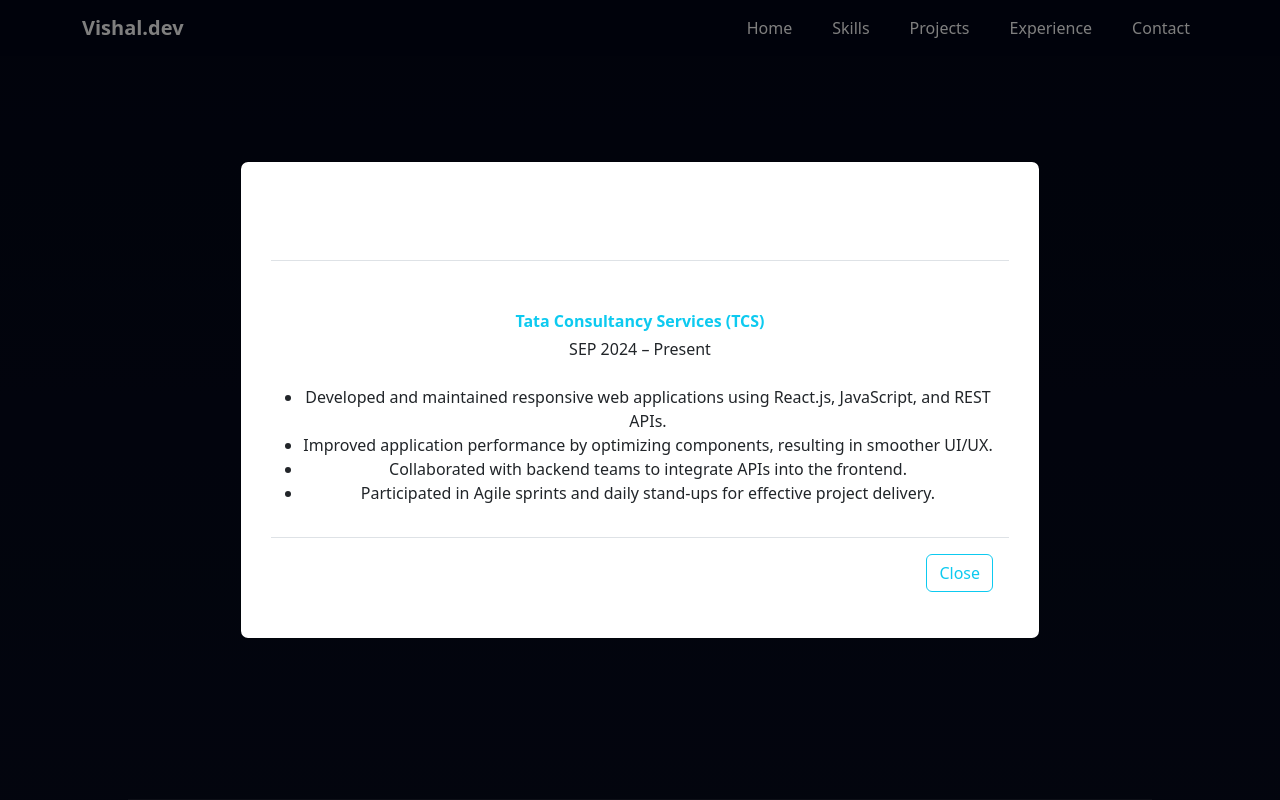
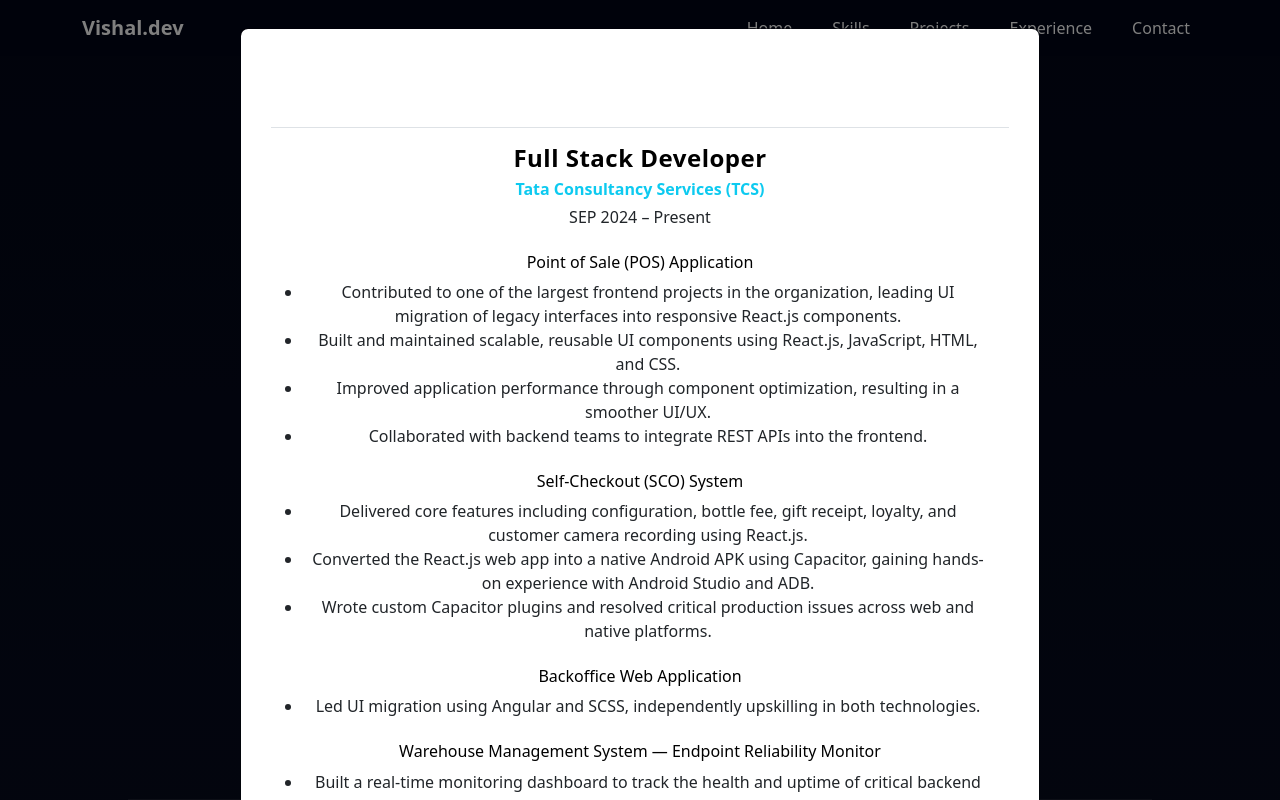
Before and after one commit to VishalSL2004/vishal-portfolio, a React (Vite) app: page / in a window 1280 px wide. Both pictures are taken after a click on the button "Experience". Shown: the top 800 px of the page. Built offline with nearby package versions, Linux system fonts and the light colour scheme.

Commit message:
changes in experience modal

```diff
--- a/src/components/ExperienceModal.jsx
+++ b/src/components/ExperienceModal.jsx
@@ -22,7 +22,7 @@
           animate={{ opacity: 1, y: 0 }}
           transition={{ duration: 0.5 }}
         >
-          <h4 className="text-white mb-1">React.js Developer</h4>
+          <h4 className="text-black mb-1">Full Stack Developer</h4>
           <p className="text-info fw-semibold mb-1">
             Tata Consultancy Services (TCS)
           </p>
@@ -30,22 +30,70 @@
             SEP 2024 – Present
           </p>
 
-          <ul className="text-dark ps-3">
+          <h6 className="text-black mb-2">Point of Sale (POS) Application</h6>
+          <ul className="text-dark ps-3 mb-4">
             <li>
-              Developed and maintained responsive web applications using
-              React.js, JavaScript, and REST APIs.
+              Contributed to one of the largest frontend projects in the
+              organization, leading UI migration of legacy interfaces into
+              responsive React.js components.
             </li>
             <li>
-              Improved application performance by optimizing components,
-              resulting in smoother UI/UX.
+              Built and maintained scalable, reusable UI components using
+              React.js, JavaScript, HTML, and CSS.
             </li>
             <li>
-              Collaborated with backend teams to integrate APIs into the
-              frontend.
+              Improved application performance through component
+              optimization, resulting in a smoother UI/UX.
             </li>
             <li>
-              Participated in Agile sprints and daily stand-ups for effective
-              project delivery.
+              Collaborated with backend teams to integrate REST APIs into
+              the frontend.
+            </li>
+          </ul>
+
+          <h6 className="text-black mb-2">Self-Checkout (SCO) System</h6>
+          <ul className="text-dark ps-3 mb-4">
+            <li>
+              Delivered core features including configuration, bottle fee,
+              gift receipt, loyalty, and customer camera recording using
+              React.js.
+            </li>
+            <li>
+              Converted the React.js web app into a native Android APK
+              using Capacitor, gaining hands-on experience with Android
+              Studio and ADB.
+            </li>
+            <li>
+              Wrote custom Capacitor plugins and resolved critical
+              production issues across web and native platforms.
+            </li>
+          </ul>
+
+          <h6 className="text-black mb-2">Backoffice Web Application</h6>
+          <ul className="text-dark ps-3 mb-4">
+            <li>
+              Led UI migration using Angular and SCSS, independently
+              upskilling in both technologies.
+            </li>
+          </ul>
+
+          <h6 className="mb-2 text-black">
+            Warehouse Management System — Endpoint Reliability Monitor
+          </h6>
+          <ul className="text-dark ps-3 mb-0">
+            <li>
+              Built a real-time monitoring dashboard to track the health
+              and uptime of critical backend endpoints in a Warehouse
+              Management System.
+            </li>
+            <li>
+              Implemented automated polling every 5 seconds to check
+              endpoint status and detect downtime in near real-time.
+            </li>
+            <li>
+              Developed automatic email alerting to notify the team
+              instantly when an endpoint went down, reducing incident
+              response time.
             </li>
           </ul>
         </Motion.div>
```
